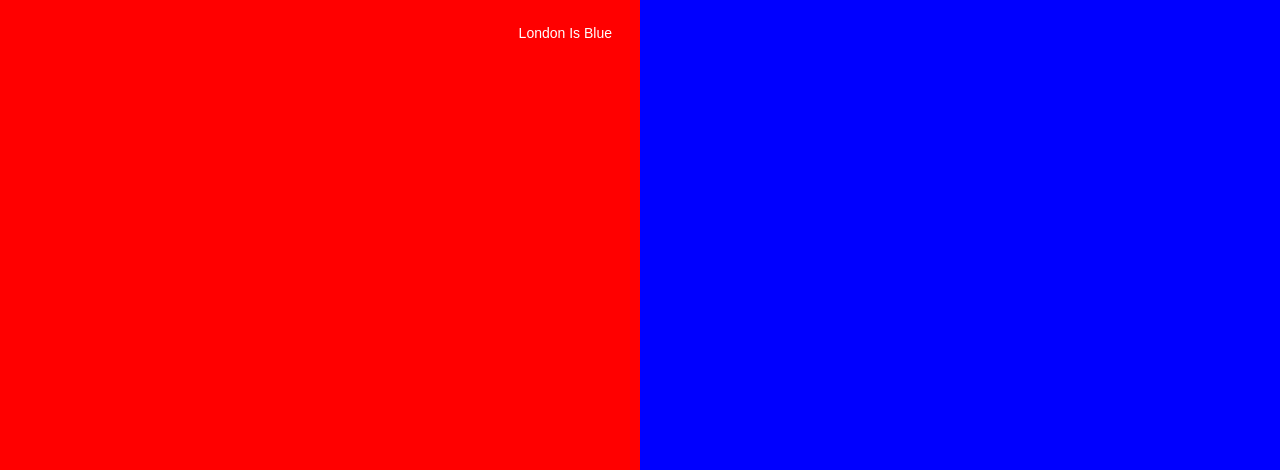
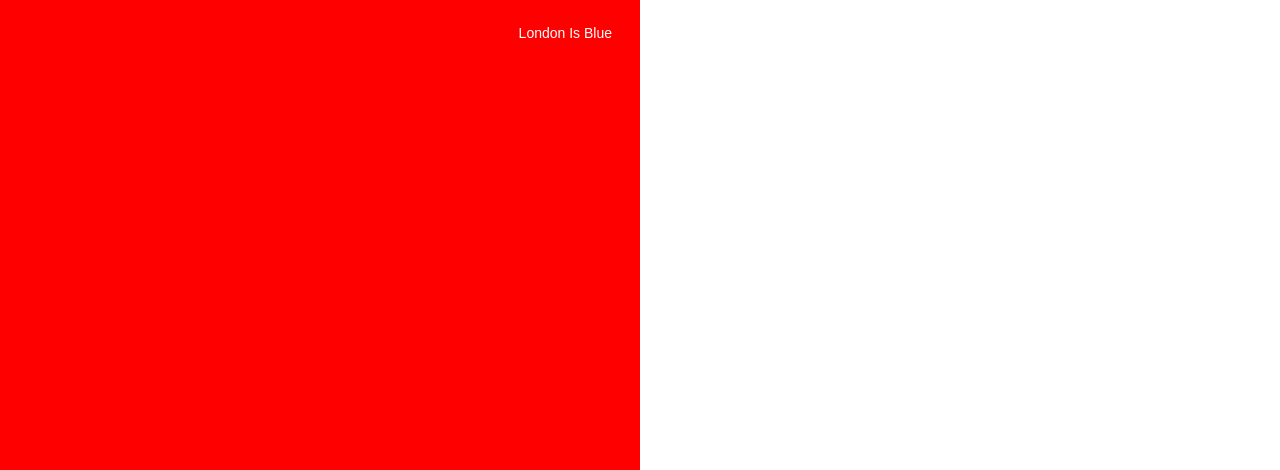
Before and after one commit to Tatenda-Prince/my-nodejs-app, a website: page index.html in a window 1280 px wide. Shown: the part 330-800 px from the top of the page. Drawn offline with Linux system fonts and the light colour scheme.

Commit message:
Update index.html

```diff
--- a/index.html
+++ b/index.html
@@ -49,7 +49,7 @@
         bottom: 0px;
         left: 50%;
 
-        background-color: blue;
+        background-color: 33342D;
       }
 
       h1 {
```
